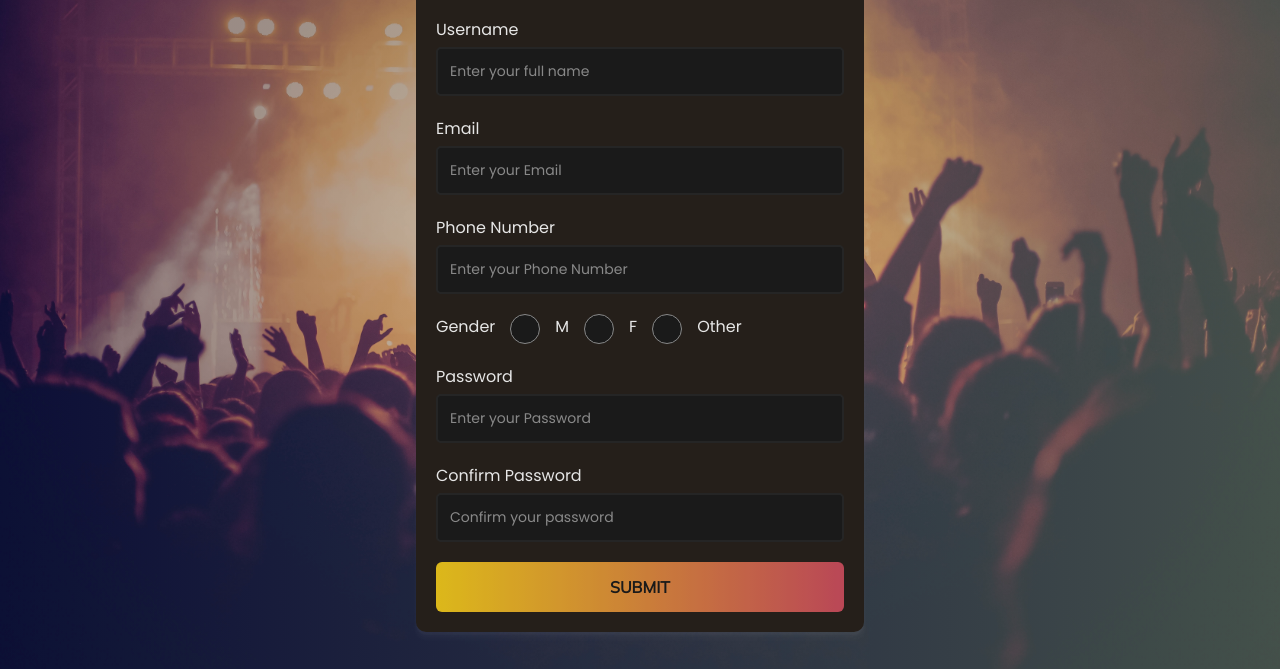
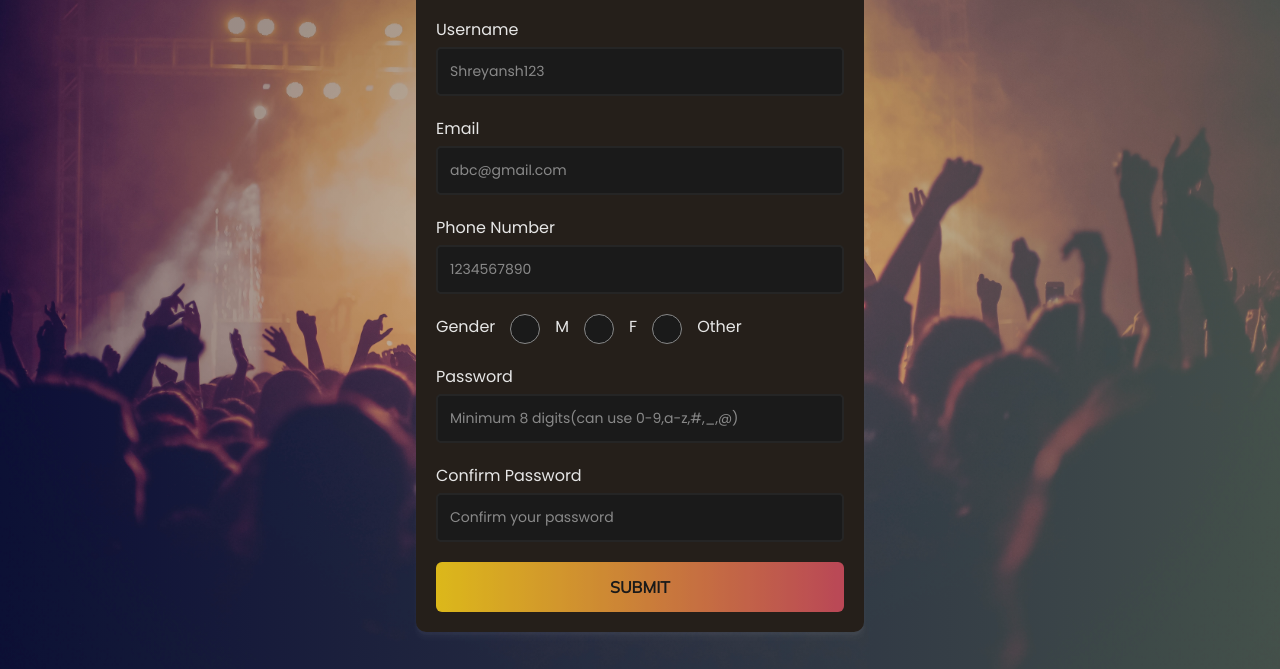
Before and after one commit to Team-CSI-Trainees/shreyansh_sachan-SignUPform, a plain HTML site: page index.html in a window 1280 px wide. Shown: the part 131-800 px from the top of the page. Drawn offline with Linux system fonts and the light colour scheme.

Commit message:
html update

```diff
--- a/index.html
+++ b/index.html
@@ -27,7 +27,7 @@
             type="text"
             name=""
             id="username"
-            placeholder="Enter your full name"
+            placeholder="Shreyansh123"
           />
           <i class="fas fa-check-circle"></i>
           <i class="fas fa-exclamation-circle"></i>
@@ -40,7 +40,7 @@
               type="email"
               name=""
               id="email"
-              placeholder="Enter your Email" autocomplete="off"
+              placeholder="abc@gmail.com" autocomplete="off"
             />
             <i class="fas fa-check-circle"></i>
             <i class="fas fa-exclamation-circle"></i>
@@ -53,7 +53,7 @@
               type="number"
               name=""
               id="phone"
-              placeholder="Enter your Phone Number" autocomplete="off"
+              placeholder="1234567890" autocomplete="off"
             />
             <i class="fas fa-check-circle"></i>
             <i class="fas fa-exclamation-circle"></i>
@@ -91,7 +91,7 @@
               type="password"
               name=""
               id="password"
-              placeholder="Enter your Password" autocomplete="off"
+              placeholder="Minimum 8 digits(can use 0-9,a-z,#,_,@)" autocomplete="off"
             />
             <i class="fas fa-check-circle"></i>
             <i class="fas fa-exclamation-circle"></i>
@@ -138,7 +138,7 @@
 
 
           var usernamepat=/^[a-z]{3,12}[0-9]{1,4}$/i;
-          if(cpasswordVal==="")
+          if(username==="")
           {
             setErrorMsg(username,'username cannot be blank');
           }
```
